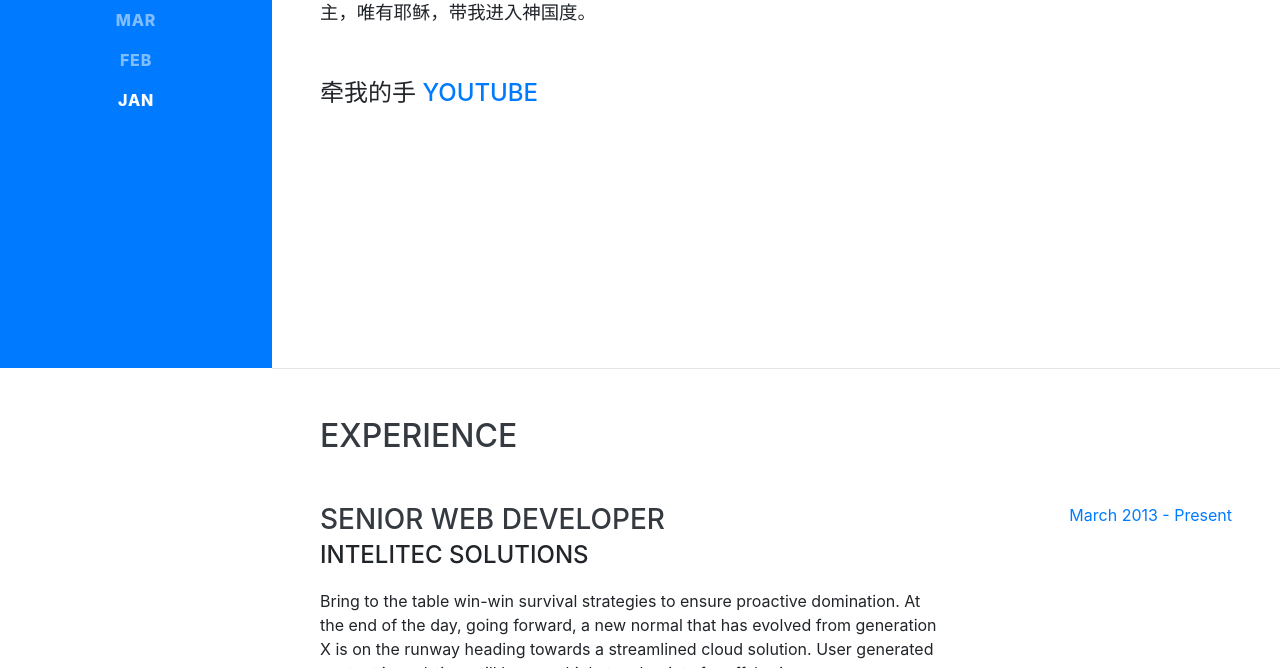
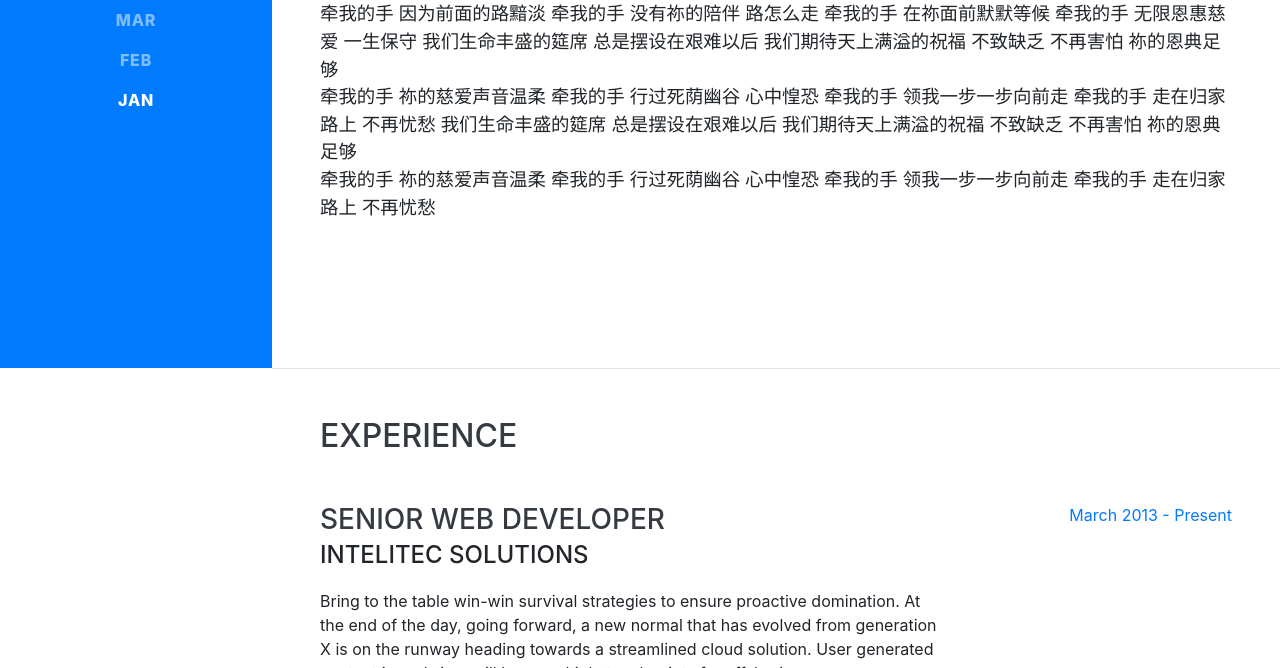
Before and after one commit to onif914/CSCBC_choir, a website with bundled scripts: page index.html in a window 1280 px wide. Shown: the part 432-1100 px from the top of the page. Built offline with nearby package versions, Linux system fonts and the light colour scheme; a web font is replaced by a local one.

Commit message:
Update index.html

```diff
--- a/index.html
+++ b/index.html
@@ -60,9 +60,6 @@
         <div class="subheading mb-5">心的归属
           <a href="https://youtu.be/d5yQadd-AaM">Youtube</a>
           <p class="lead mb-5">
-              词：牛暄中
-              曲：余远淳
-
               1. 主耶稣，我的主，你是我心灵归属。
               哪怕旅途常跌倒，你是稳定支柱。
               超越一切痛苦，免于所有荼毒，
@@ -80,6 +77,49 @@
         </div>
         <div class="subheading mb-5">牵我的手
           <a href="https://youtu.be/6UsZy35NLEQM">Youtube</a>
+          <p class="lead mb-5">
+            牵我的手
+            因为前面的路黯淡
+            牵我的手
+            没有祢的陪伴 路怎么走
+
+            牵我的手
+            在祢面前默默等候
+            牵我的手
+            无限恩惠慈爱 一生保守
+
+            我们生命丰盛的筵席
+            总是摆设在艰难以后
+            我们期待天上满溢的祝福
+            不致缺乏 不再害怕
+            祢的恩典足够
+            <br>
+            牵我的手
+            祢的慈爱声音温柔
+            牵我的手
+            行过死荫幽谷 心中惶恐
+
+            牵我的手
+            领我一步一步向前走
+            牵我的手
+            走在归家路上 不再忧愁
+
+            我们生命丰盛的筵席
+            总是摆设在艰难以后
+            我们期待天上满溢的祝福
+            不致缺乏 不再害怕
+            祢的恩典足够
+            <br>
+            牵我的手
+            祢的慈爱声音温柔
+            牵我的手
+            行过死荫幽谷 心中惶恐
+
+            牵我的手
+            领我一步一步向前走
+            牵我的手
+            走在归家路上 不再忧愁
+          </p>
         </div>
         <p class="lead mb-5"> </p>
 <!--         <div class="social-icons">
```
